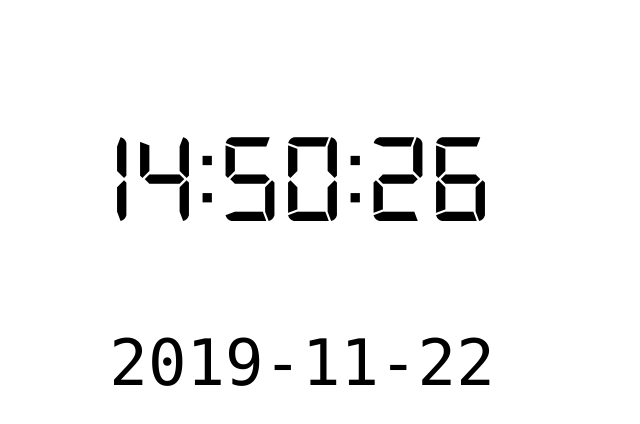
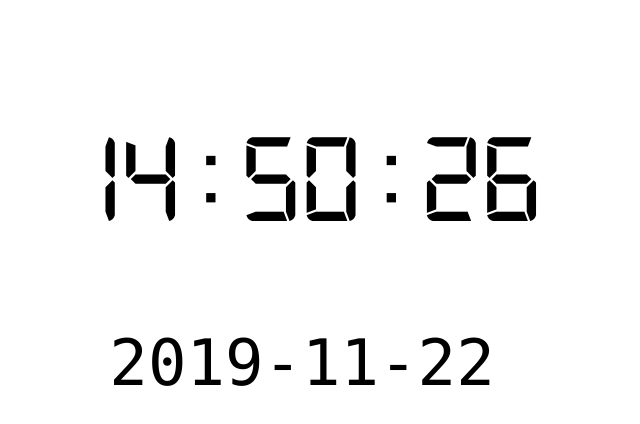
Before and after one commit to oreoluwade/durator, a React (Create React App) app: page / in a window 1280 px wide. Shown: the top 424 px of the page, without its empty margins (338-978 px from the left). Built offline with nearby package versions, Linux system fonts and the light colour scheme.

Commit message:
Display time with monospace font

```diff
--- a/src/styles/index.scss
+++ b/src/styles/index.scss
@@ -28,7 +28,8 @@ body {
 
     &__time {
         font-size: 8rem;
-        font-family: Digital;
+        font-family: "Digital Mono";
+        font-stretch: expanded;
         letter-spacing: 2px;
     }
 }
--- a/src/util/helpers.js
+++ b/src/util/helpers.js
@@ -6,12 +6,9 @@ export const calculateMoment = () => {
         (today.getMonth() + 1) +
         '-' +
         today.getDate();
-    const time =
-        today.getHours() +
-        ':' +
-        normalizeSegment(today.getMinutes()) +
-        ':' +
-        normalizeSegment(today.getSeconds());
+    const time = `${today.getHours()}:${normalizeSegment(
+        today.getMinutes()
+    )}:${normalizeSegment(today.getSeconds())}`;
 
     return {
         date,
```
